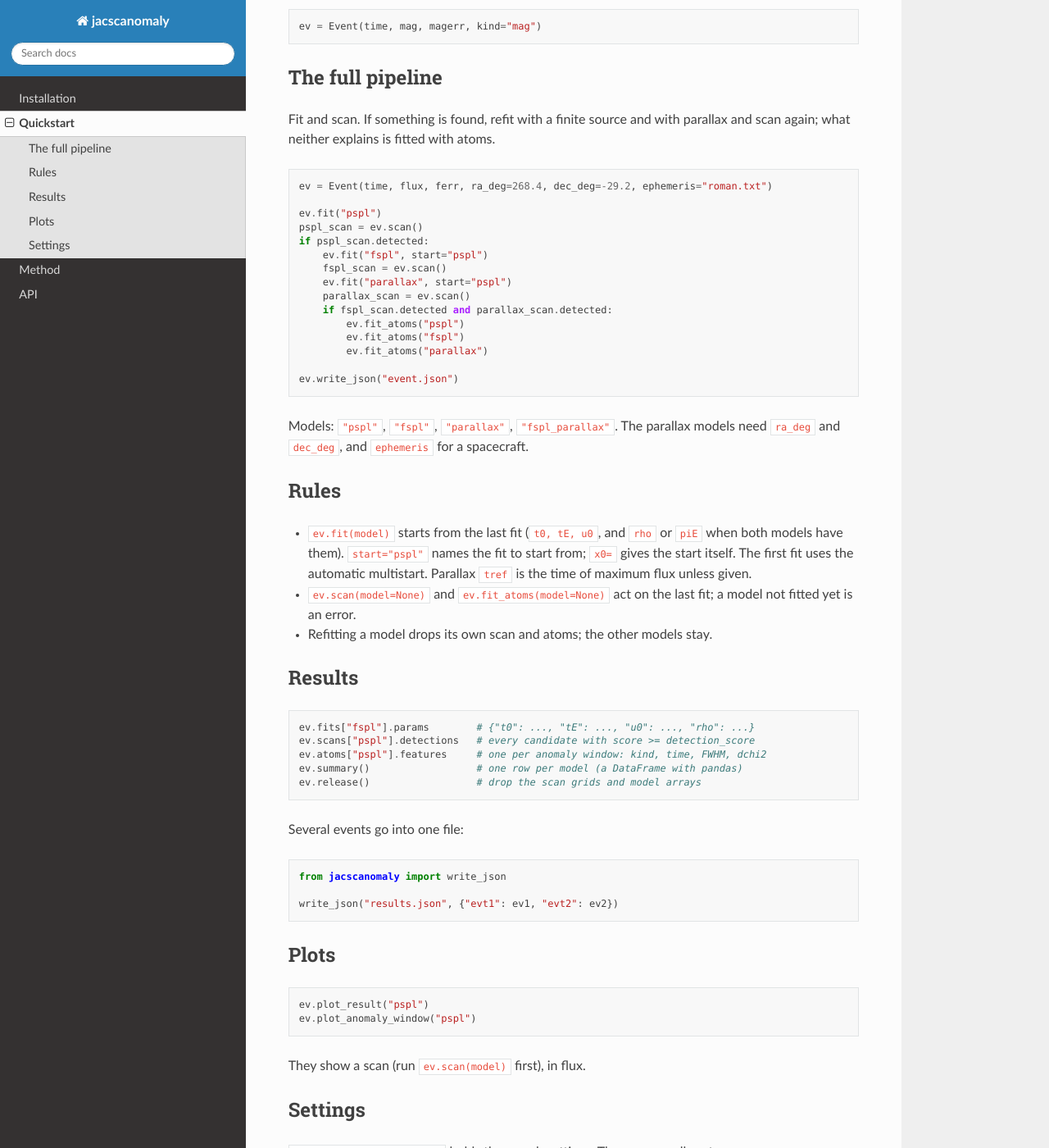
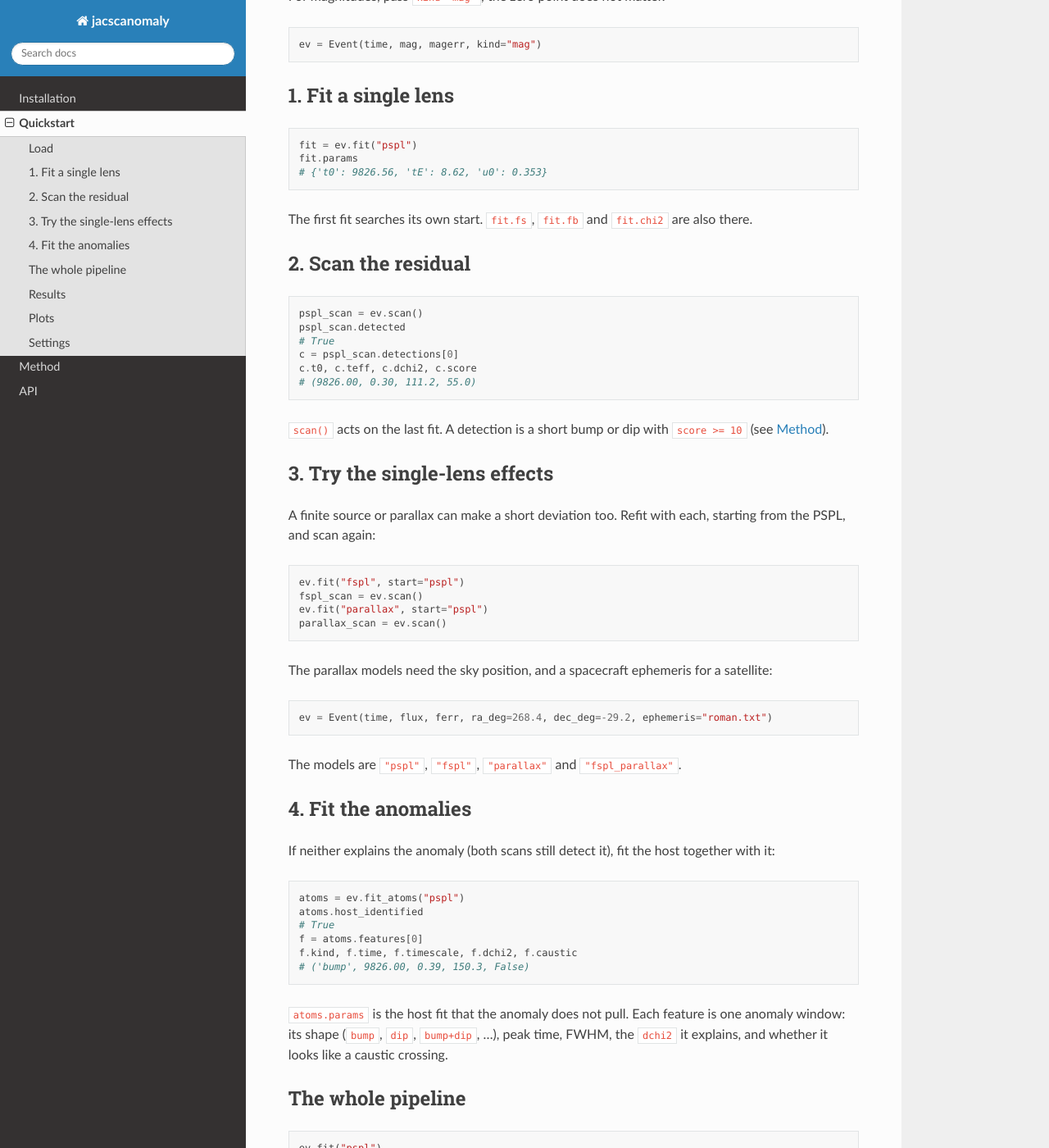
Before and after one commit to NunotaKansuke/jacscanomaly, a Sphinx documentation site: the page built from docs/quickstart.rst, in a window 1280 px wide and 1400 px high, scrolled down 464 px. Shown: the whole window at 82% size. Built offline with Sphinx 7.4.7 and the Read the Docs theme 3.1.0, drawn with Linux system fonts in a browser that asks for light colours; some of the changed text lies outside the part shown.

Commit message:
Fix the ReadTheDocs build; rewrite the quickstart step by step
ReadTheDocs imports from src without the compiled extension, and robust
imports _cpp_grid at the top, so every build since 1.0.0 failed and the old
pages stayed up. The docs mock jacscanomaly._cpp_grid. The quickstart walks
one event through fit, scan, the single-lens effects and atoms with the
example's numbers; the README example drops its comments.

Co-Authored-By: Claude Opus 5.5 <noreply@anthropic.com>

````diff
--- a/README.md
+++ b/README.md
@@ -26,21 +26,20 @@ from jacscanomaly import Event
 
 time, flux, ferr = np.load("example/example_data.npy").T
 ev = Event(time, flux, ferr, ra_deg=268.4, dec_deg=-29.2, ephemeris="roman.txt")
-# magnitudes: Event(time, mag, magerr, kind="mag")
 
 ev.fit("pspl")
-pspl_scan = ev.scan()                   # the residual of the last fit
+pspl_scan = ev.scan()
 if pspl_scan.detected:
     ev.fit("fspl", start="pspl")
     fspl_scan = ev.scan()
     ev.fit("parallax", start="pspl")
     parallax_scan = ev.scan()
     if fspl_scan.detected and parallax_scan.detected:
-        ev.fit_atoms("pspl")            # host + atoms, features come with it
+        ev.fit_atoms("pspl")
         ev.fit_atoms("fspl")
         ev.fit_atoms("parallax")
 
-ev.summary()                            # one row per model
+ev.summary()
 ev.write_json("event.json")
 ev.plot_result("pspl")
 ```
--- a/docs/conf.py
+++ b/docs/conf.py
@@ -24,7 +24,7 @@ extensions = [
 autosummary_generate = True
 autodoc_typehints = "description"
 autodoc_member_order = "bysource"
-autodoc_mock_imports = ["microjax"]
+autodoc_mock_imports = ["microjax", "jacscanomaly._cpp_grid"]
 napoleon_google_docstring = True
 napoleon_numpy_docstring = True
 
--- a/docs/quickstart.rst
+++ b/docs/quickstart.rst
@@ -1,37 +1,102 @@
 Quickstart
 ==========
 
-One light curve is one :class:`jacscanomaly.Event`. Its steps are methods;
-every result stays on the event.
+One light curve is one :class:`jacscanomaly.Event`. Each step is a method,
+and each result stays on the event under the model's name. The numbers
+below are from ``example/example_data.npy`` (a simulated Roman event); the
+whole run takes a few seconds.
+
+Load
+----
 
 .. code-block:: python
 
    import numpy as np
-
-   from jacscanomaly import Event, FinderConfig
+   from jacscanomaly import Event
 
    time, flux, ferr = np.load("example/example_data.npy").T
+   ev = Event(time, flux, ferr)
 
-   ev = Event(time, flux, ferr, config=FinderConfig(gap=50.0))
-   ev.fit("pspl")
-   scan = ev.scan()          # the residual of the last fit
-   print(scan.detected, scan.detections)
-
-Magnitudes are taken as they are (the zero point does not matter):
+For magnitudes, pass ``kind="mag"``; the zero point does not matter.
 
 .. code-block:: python
 
    ev = Event(time, mag, magerr, kind="mag")
 
-The full pipeline
------------------
+1. Fit a single lens
+--------------------
 
-Fit and scan. If something is found, refit with a finite source and with
-parallax and scan again; what neither explains is fitted with atoms.
+.. code-block:: python
+
+   fit = ev.fit("pspl")
+   fit.params
+   # {'t0': 9826.56, 'tE': 8.62, 'u0': 0.353}
+
+The first fit searches its own start. ``fit.fs``, ``fit.fb`` and
+``fit.chi2`` are also there.
+
+2. Scan the residual
+--------------------
+
+.. code-block:: python
+
+   pspl_scan = ev.scan()
+   pspl_scan.detected
+   # True
+   c = pspl_scan.detections[0]
+   c.t0, c.teff, c.dchi2, c.score
+   # (9826.00, 0.30, 111.2, 55.0)
+
+``scan()`` acts on the last fit. A detection is a short bump or dip with
+``score >= 10`` (see :doc:`method`).
+
+3. Try the single-lens effects
+------------------------------
+
+A finite source or parallax can make a short deviation too. Refit with each,
+starting from the PSPL, and scan again:
+
+.. code-block:: python
+
+   ev.fit("fspl", start="pspl")
+   fspl_scan = ev.scan()
+   ev.fit("parallax", start="pspl")
+   parallax_scan = ev.scan()
+
+The parallax models need the sky position, and a spacecraft ephemeris for a
+satellite:
 
 .. code-block:: python
 
    ev = Event(time, flux, ferr, ra_deg=268.4, dec_deg=-29.2, ephemeris="roman.txt")
+
+The models are ``"pspl"``, ``"fspl"``, ``"parallax"`` and
+``"fspl_parallax"``.
+
+4. Fit the anomalies
+--------------------
+
+If neither explains the anomaly (both scans still detect it), fit the host
+together with it:
+
+.. code-block:: python
+
+   atoms = ev.fit_atoms("pspl")
+   atoms.host_identified
+   # True
+   f = atoms.features[0]
+   f.kind, f.time, f.timescale, f.dchi2, f.caustic
+   # ('bump', 9826.00, 0.39, 150.3, False)
+
+``atoms.params`` is the host fit that the anomaly does not pull. Each
+feature is one anomaly window: its shape (``bump``, ``dip``, ``bump+dip``,
+...), peak time, FWHM, the ``dchi2`` it explains, and whether it looks like a
+caustic crossing.
+
+The whole pipeline
+------------------
+
+.. code-block:: python
 
    ev.fit("pspl")
    pspl_scan = ev.scan()
@@ -45,41 +110,37 @@ parallax and scan again; what neither explains is fitted with atoms.
            ev.fit_atoms("fspl")
            ev.fit_atoms("parallax")
 
-   ev.write_json("event.json")
-
-Models: ``"pspl"``, ``"fspl"``, ``"parallax"``, ``"fspl_parallax"``. The
-parallax models need ``ra_deg`` and ``dec_deg``, and ``ephemeris`` for a
-spacecraft.
-
-Rules
------
-
-* ``ev.fit(model)`` starts from the last fit (``t0, tE, u0``, and ``rho`` or
-  ``piE`` when both models have them). ``start="pspl"`` names the fit to start
-  from; ``x0=`` gives the start itself. The first fit uses the automatic
-  multistart. Parallax ``tref`` is the time of maximum flux unless given.
-* ``ev.scan(model=None)`` and ``ev.fit_atoms(model=None)`` act on the last
-  fit; a model not fitted yet is an error.
-* Refitting a model drops its own scan and atoms; the other models stay.
-
 Results
 -------
 
 .. code-block:: python
 
-   ev.fits["fspl"].params        # {"t0": ..., "tE": ..., "u0": ..., "rho": ...}
-   ev.scans["pspl"].detections   # every candidate with score >= detection_score
-   ev.atoms["pspl"].features     # one per anomaly window: kind, time, FWHM, dchi2
-   ev.summary()                  # one row per model (a DataFrame with pandas)
-   ev.release()                  # drop the scan grids and model arrays
+   ev.fits["pspl"]       # Fit
+   ev.scans["pspl"]      # Scan
+   ev.atoms["pspl"]      # Atoms
+   ev.summary()
 
-Several events go into one file:
+Refitting a model drops its own scan and atoms; the other models stay.
+``summary()`` gives one row per model (a pandas DataFrame when pandas is
+installed):
+
+.. code-block:: text
+
+     model      chi2         J  detected  n_detections  best_score   atoms_J  n_atoms  host_identified
+   0  pspl  40468.93  40521.98      True             1       55.02  40435.86      1.0             True
+   1  fspl  40468.93  40532.59      True             1       55.02       NaN      NaN             None
+
+Save to JSON, one event or many:
 
 .. code-block:: python
 
    from jacscanomaly import write_json
 
+   ev.write_json("event.json")
    write_json("results.json", {"evt1": ev1, "evt2": ev2})
+
+For many events, ``ev.release()`` drops the model arrays after saving; the
+results stay.
 
 Plots
 -----
@@ -89,13 +150,18 @@ Plots
    ev.plot_result("pspl")
    ev.plot_anomaly_window("pspl")
 
-They show a scan (run ``ev.scan(model)`` first), in flux.
+Both show a scan, so run ``ev.scan("pspl")`` first.
 
 Settings
 --------
 
-:class:`jacscanomaly.FinderConfig` holds the search settings. The ones
-usually set:
+:class:`jacscanomaly.FinderConfig` holds the search settings:
+
+.. code-block:: python
+
+   from jacscanomaly import FinderConfig
+
+   ev = Event(time, flux, ferr, config=FinderConfig(gap=50.0, detection_score=8.0))
 
 ``gap`` (100 d)
    A time gap longer than this starts a new season; seasons are scanned
````
Also changed, not shown: other parts of docs/quickstart.rst (+3 -2 lines).
